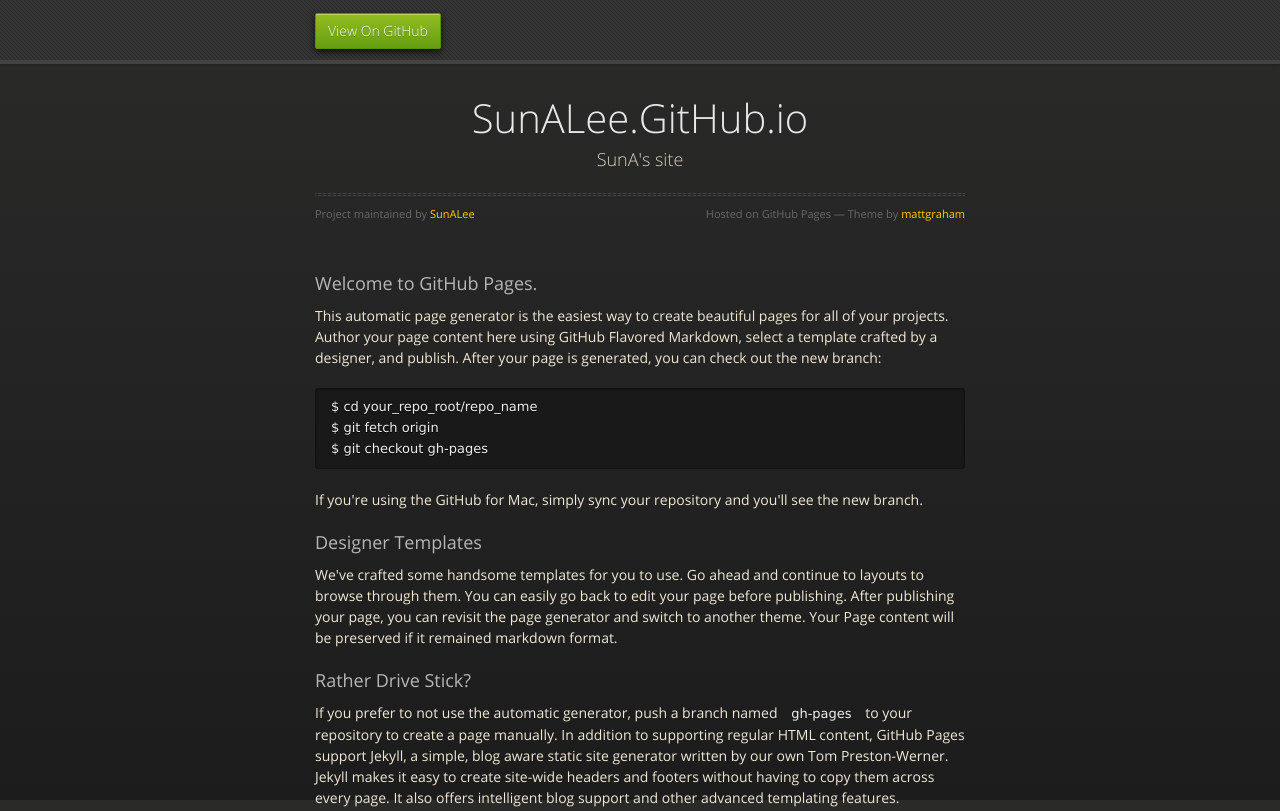
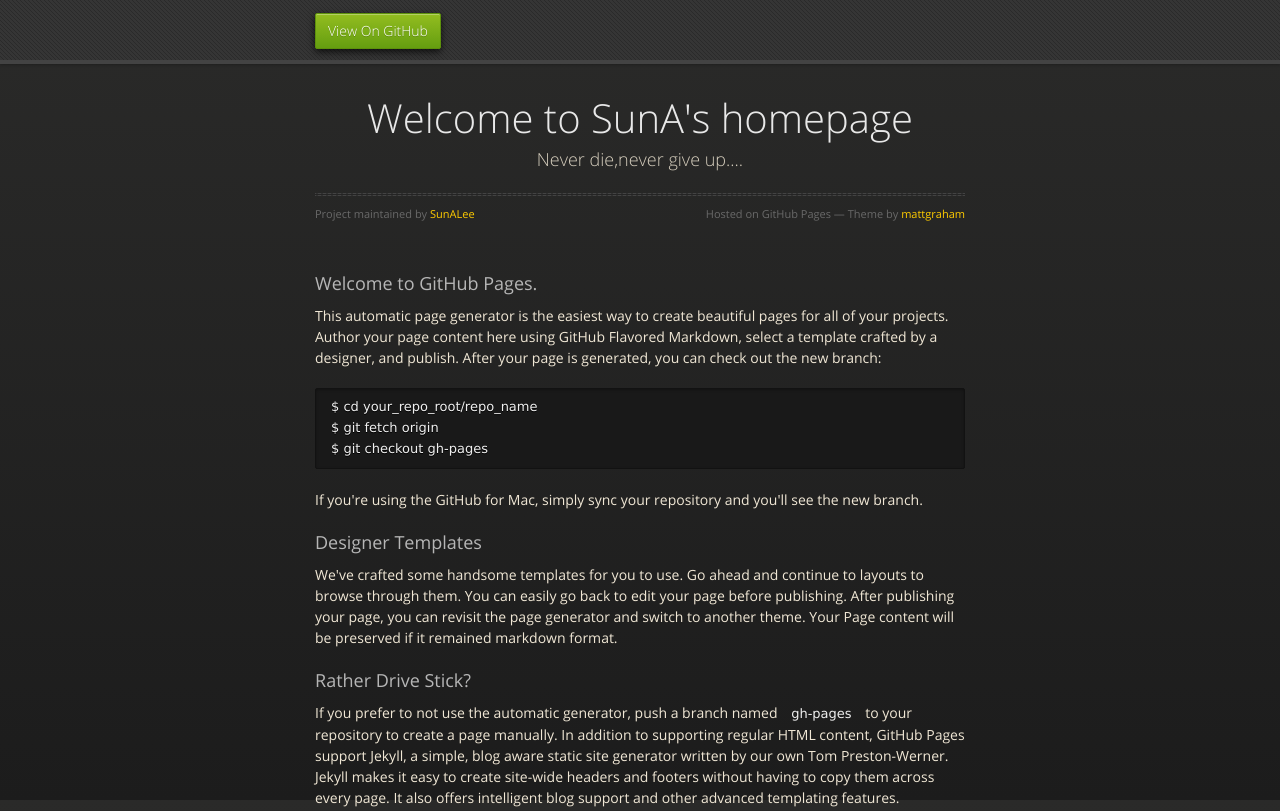
Before and after one commit to SunALee/SunALee.github.io, a plain HTML site: page index.html in a window 1280 px wide. Shown: the top 811 px of the page. Drawn offline with nearby package versions, Linux system fonts and the light colour scheme.

Commit message:
add friendlier title and tagline

```diff
--- a/index.html
+++ b/index.html
@@ -28,8 +28,8 @@
 
       <section>
         <div id="title">
-          <h1>SunALee.GitHub.io</h1>
-          <p>SunA&#39;s site</p>
+          <h1>Welcome to SunA's homepage</h1>
+          <p>Never die,never give up....</p>
           <hr>
           <span class="credits left">Project maintained by <a href="https://github.com/SunALee">SunALee</a></span>
           <span class="credits right">Hosted on GitHub Pages &mdash; Theme by <a href="https://twitter.com/michigangraham">mattgraham</a></span>
```
